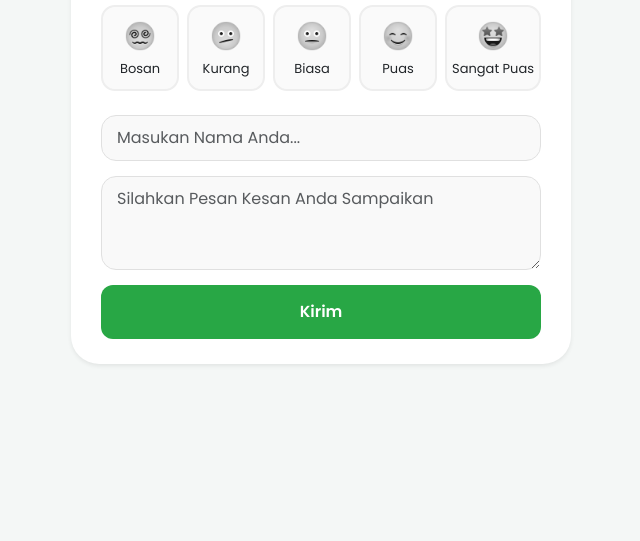
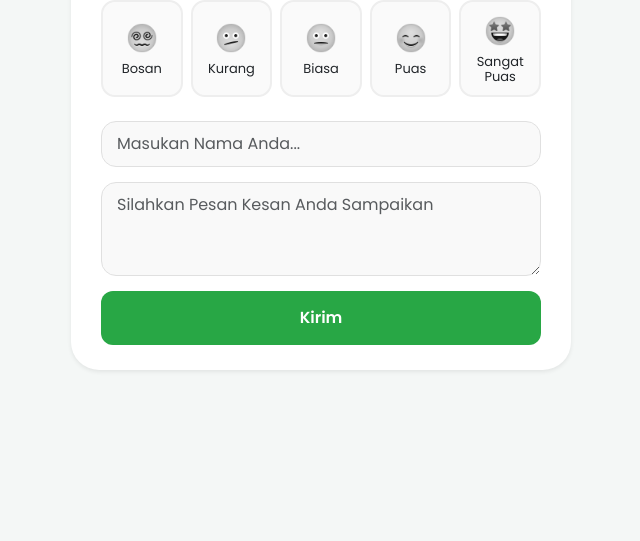
Before and after one commit to Ridamasrifaa/vote, a plain HTML site: page referensi2.html in a window 1280 px wide. Shown: the part 259-800 px from the top of the page, without its empty margins (319-959 px from the left). Drawn offline with nearby package versions, Linux system fonts and the light colour scheme.

Commit message:
update ui referensi

```diff
--- a/assets/css/style2.css
+++ b/assets/css/style2.css
@@ -22,27 +22,35 @@ body {
 }
 
 /* --- Grup Kontainer Emoji --- */
+/* --- Grup Kontainer Emoji --- */
 .emoji-group {
   display: flex;
   justify-content: space-between;
+  align-items: stretch; /* Memastikan semua kotak memiliki tinggi yang sama persis */
   margin-bottom: 35px;
   gap: 10px;
+  width: 100%; /* Memastikan grup tidak tumpah ke luar batas form */
 }
 
 /* --- Aturan Dasar Label Emoji --- */
 .emoji-label {
   cursor: pointer;
+  display: flex;
+  flex-direction: column; /* Menyusun gambar dan teks secara vertikal */
+  align-items: center;
+  justify-content: center;
   text-align: center;
   border: 2px solid #eee;
   background: #fafafa;
-  padding: 15px 10px;
+  padding: 15px 5px; /* Mengurangi padding sisi agar teks punya ruang lebih */
   transition: all 0.3s ease;
   border-radius: 20px;
-  flex: 1;
-  font-size: 16px;
-  white-space: nowrap; /* Menjaga teks rating tetap satu baris */
+  flex: 1 1 0; /* KUNCI: Memaksa semua elemen berbagi ruang lebar yang sama rata secara mutlak */
+  font-size: 14px; /* Diperkecil sedikit agar teks "Sangat Puas" lebih proporsional */
+  line-height: 1.2;
+  white-space: normal; /* Menggantikan nowrap agar teks bisa menyesuaikan atau turun baris di layar sempit */
+  margin: 0;
 }
-
 /* --- Efek Saat Emoji Dipilih (Checked) --- */
 .btn-check:checked + .emoji-label {
   background-color: #e8f5e9;
```
